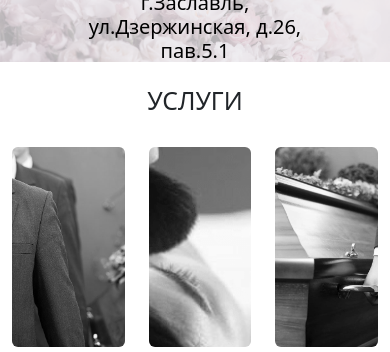
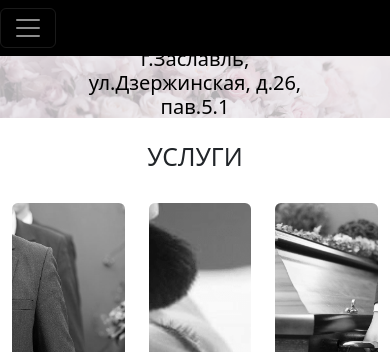
Before and after one commit to paveI-fando/funeral, a plain HTML site: page index.html in a window 390 px wide. Shown: the top 352 px of the page. Drawn offline with nearby package versions, Linux system fonts and the light colour scheme.

Commit message:
fix navbar

```diff
--- a/index.html
+++ b/index.html
@@ -9,8 +9,11 @@
     <script src="https://cdn.jsdelivr.net/npm/bootstrap@5.2.3/dist/js/bootstrap.bundle.min.js"></script>
 </head>
 <body>
-
-<div class="bg-black">
+<nav class="navbar navbar-expand-lg navbar-dark bg-black navbar-fixed-top">
+    <button class="navbar-toggler" type="button" data-bs-toggle="collapse" data-bs-target="#navbarNav"
+            aria-controls="navbarNav" aria-expanded="true" aria-label="Toggle navigation">
+        <span class="navbar-toggler-icon"></span>
+    </button>
     <div class="container">
         <div class="collapse navbar-collapse row" id="navbarNav">
             <ul class="navbar-nav justify-content-between">
@@ -37,9 +40,7 @@
             </ul>
         </div>
     </div>
-</div>
-
-
+</nav>
 
 <div id="demo" class="carousel slide" data-bs-ride="carousel" data-bs-touch="false">
 
```
